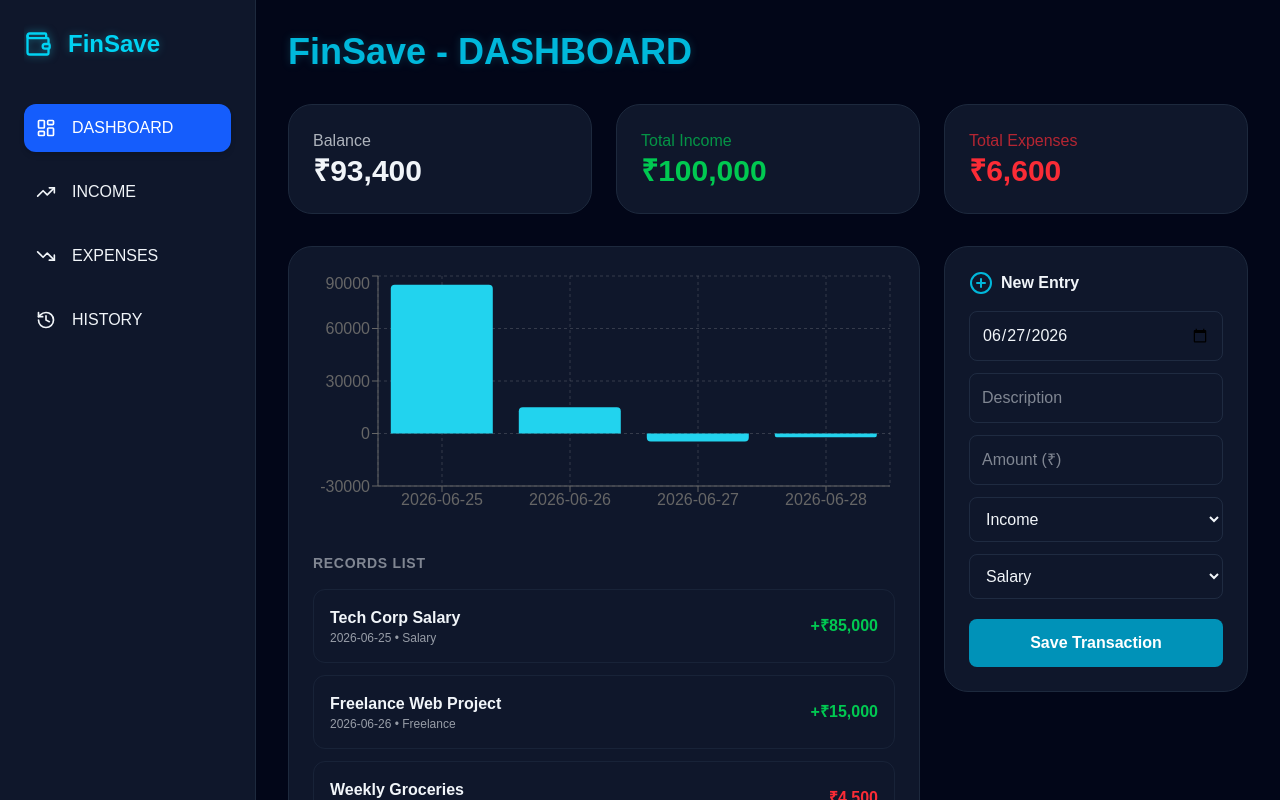
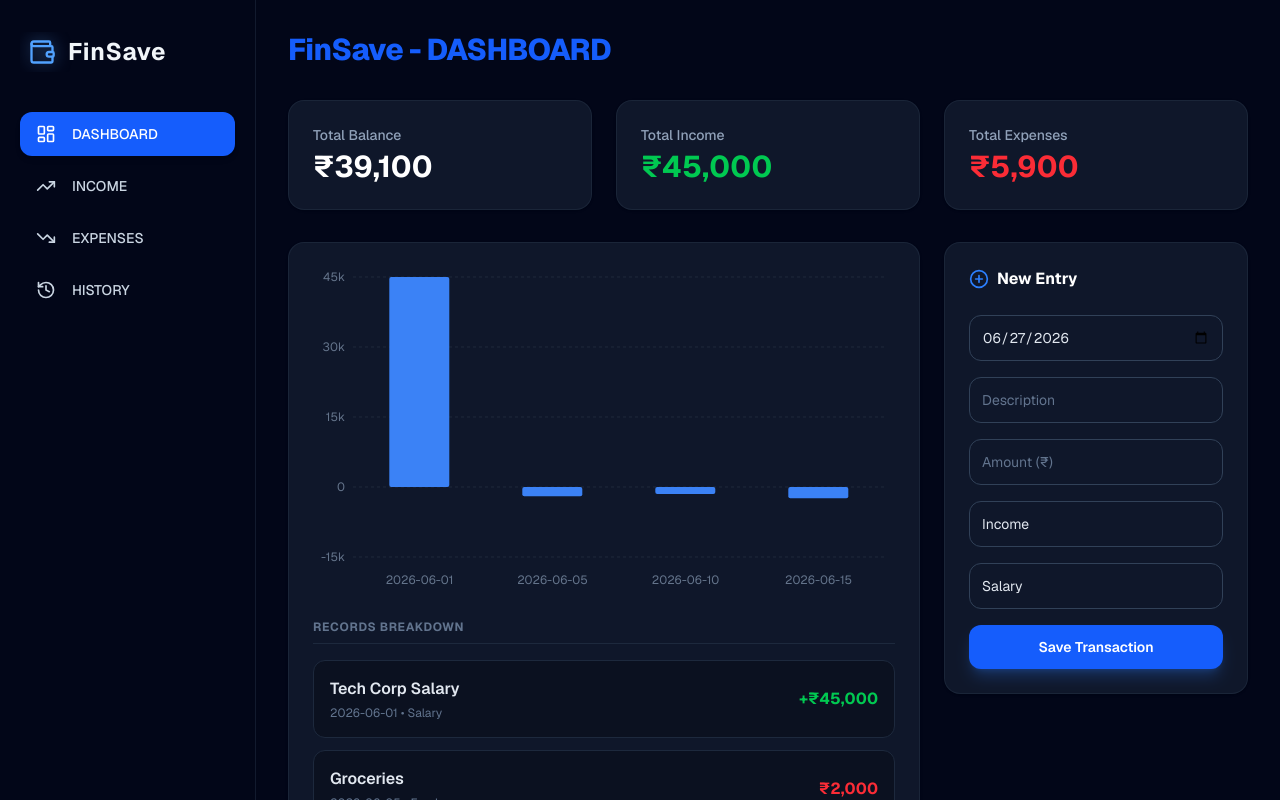
Before and after one commit to jaswanthr-dev/finsave-tracker, a Next.js app: page / in a window 1280 px wide. Shown: the top 800 px of the page. Built offline with nearby package versions, Linux system fonts and the light colour scheme.

Commit message:
feat: match exact UI from design screenshots

```diff
--- a/app/page.tsx
+++ b/app/page.tsx
@@ -15,23 +15,20 @@ interface Transaction {
 const INCOME_CATEGORIES = ['Salary', 'Freelance', 'Trading', 'Investments', 'Business', 'Other'];
 const EXPENSE_CATEGORIES = ['Food', 'Housing', 'Transport', 'Shopping', 'Entertainment', 'Health', 'Utilities', 'General'];
 
-// Example data added for Income and Expense sections
 const INITIAL_DATA: Transaction[] = [
-  { id: 1, date: '2026-06-25', desc: 'Tech Corp Salary', amount: 85000, type: 'Income', category: 'Salary' },
-  { id: 2, date: '2026-06-26', desc: 'Freelance Web Project', amount: 15000, type: 'Income', category: 'Freelance' },
-  { id: 3, date: '2026-06-27', desc: 'Weekly Groceries', amount: -4500, type: 'Expense', category: 'Food' },
-  { id: 4, date: '2026-06-28', desc: 'Electricity Bill', amount: -2100, type: 'Expense', category: 'Utilities' }
+  { id: 1, date: '2026-06-01', desc: 'Tech Corp Salary', amount: 45000, type: 'Income', category: 'Salary' },
+  { id: 2, date: '2026-06-05', desc: 'Groceries', amount: -2000, type: 'Expense', category: 'Food' },
+  { id: 3, date: '2026-06-10', desc: 'Transport', amount: -1500, type: 'Expense', category: 'Transport' },
+  { id: 4, date: '2026-06-15', desc: 'Utilities', amount: -2400, type: 'Expense', category: 'Utilities' }
 ];
 
 export default function FinSaveDashboard() {
   const [isMounted, setIsMounted] = useState<boolean>(false);
   const [isSidebarOpen, setIsSidebarOpen] = useState<boolean>(true);
   const [activePage, setActivePage] = useState<string>('DASHBOARD');
-  const [theme, setTheme] = useState<'light' | 'dark'>('dark');
 
-  // State saves until reload as requested
   const [transactions, setTransactions] = useState<Transaction[]>(INITIAL_DATA);
-  const [formData, setFormData] = useState({ date: new Date().toISOString().split('T')[0], desc: '', amount: '', type: 'Income', category: 'Salary' });
+  const [formData, setFormData] = useState({ date: '2026-06-27', desc: '', amount: '', type: 'Income', category: 'Salary' });
 
   useEffect(() => { setIsMounted(true); }, []);
 
@@ -60,99 +57,117 @@ export default function FinSaveDashboard() {
 
   if (!isMounted) return null;
 
-  const cardClass = theme === 'dark' ? 'bg-slate-900 border-slate-800' : 'bg-white border-slate-200';
+  return (
+    <div className="flex min-h-screen bg-slate-950 text-slate-100 font-sans">
 
-  return (
-    <div className={`flex min-h-screen ${theme === 'dark' ? 'bg-slate-950 text-slate-100' : 'bg-slate-50 text-slate-900'}`}>
+      {/* Sidebar Area - Updated for perfect icon scaling and centering */}
+      <aside className={`border-r border-slate-800/60 py-6 flex flex-col transition-all duration-300 ${isSidebarOpen ? 'w-64 px-5' : 'w-20 px-3'} bg-slate-950 relative z-20`}>
 
-      {/* Sidebar Area */}
-      <aside className={`border-r p-6 flex flex-col transition-all ${isSidebarOpen ? 'w-64' : 'w-20'} ${cardClass}`}>
-        <div className="flex items-center gap-4 mb-10 overflow-hidden h-10">
-          <Wallet size={28} className="shrink-0 text-cyan-400 drop-shadow-[0_0_4px_rgba(34,211,238,0.5)]" />
-          {isSidebarOpen && <h1 className="text-2xl font-black text-cyan-400 drop-shadow-[0_0_4px_rgba(34,211,238,0.3)]">FinSave</h1>}
+        {/* Logo Section */}
+        <div className={`flex items-center gap-3 mb-10 overflow-hidden h-10 mt-2 ${isSidebarOpen ? 'px-2' : 'justify-center'}`}>
+          <Wallet size={28} className="shrink-0 text-blue-400 drop-shadow-[0_0_8px_rgba(96,165,250,0.5)]" />
+          {isSidebarOpen && <h1 className="text-2xl font-bold text-slate-100 tracking-wide whitespace-nowrap">FinSave</h1>}
         </div>
 
-        <nav className="space-y-4">
+        {/* Navigation Links */}
+        <nav className="space-y-2">
           {[ {name: 'DASHBOARD', icon: LayoutDashboard}, {name: 'INCOME', icon: TrendingUp}, {name: 'EXPENSES', icon: TrendingDown}, {name: 'HISTORY', icon: History} ].map(item => (
-            <button key={item.name} onClick={() => setActivePage(item.name)} className={`w-full flex items-center p-3 rounded-xl transition ${activePage === item.name ? 'bg-blue-600 text-white shadow-md' : 'hover:bg-slate-400/10'}`}>
-              <item.icon size={20} className="shrink-0" /> {isSidebarOpen && <span className="ml-4">{item.name}</span>}
+            <button key={item.name} onClick={() => setActivePage(item.name)} className={`w-full flex items-center py-3 rounded-xl transition ${isSidebarOpen ? 'justify-start px-4' : 'justify-center'} ${activePage === item.name ? 'bg-blue-600 text-white shadow-md' : 'text-slate-300 hover:bg-slate-800/50'}`}>
+              <item.icon size={20} className="shrink-0" />
+              {isSidebarOpen && <span className="ml-4 font-medium text-sm whitespace-nowrap">{item.name}</span>}
             </button>
           ))}
         </nav>
 
-        <div className="mt-auto space-y-4 pt-6 border-t border-slate-800/50">
-          <button onClick={() => setIsSidebarOpen(!isSidebarOpen)} className="w-full flex items-center p-3 text-slate-400 hover:text-cyan-400">
-            <Menu size={20} className="shrink-0" /> {isSidebarOpen && <span className="ml-4">Collapse</span>}
+        {/* Bottom Actions */}
+        <div className="mt-auto space-y-2 pt-6">
+          <button onClick={() => setIsSidebarOpen(!isSidebarOpen)} className={`w-full flex items-center py-3 text-slate-400 hover:text-slate-200 transition rounded-xl hover:bg-slate-800/50 ${isSidebarOpen ? 'justify-start px-4' : 'justify-center'}`}>
+            <Menu size={20} className="shrink-0" />
+            {isSidebarOpen && <span className="ml-4 text-sm whitespace-nowrap">Collapse</span>}
           </button>
-          <button onClick={() => setTheme(theme === 'dark' ? 'light' : 'dark')} className="w-full flex items-center p-3 text-slate-400 hover:text-cyan-400">
-            {theme === 'dark' ? <Sun size={20} className="shrink-0"/> : <Moon size={20} className="shrink-0"/>} {isSidebarOpen && <span className="ml-4">{theme === 'dark' ? 'Light Mode' : 'Dark Mode'}</span>}
+          <button className={`w-full flex items-center py-3 text-slate-400 hover:text-slate-200 transition rounded-xl hover:bg-slate-800/50 ${isSidebarOpen ? 'justify-start px-4' : 'justify-center'}`}>
+            <Sun size={20} className="shrink-0"/>
+            {isSidebarOpen && <span className="ml-4 text-sm whitespace-nowrap">Light Mode</span>}
           </button>
         </div>
       </aside>
 
       {/* Main Content Area */}
       <main className="flex-1 p-8 overflow-y-auto">
-        <h2 className="text-4xl font-extrabold text-cyan-500 mb-8 drop-shadow-[0_0_4px_rgba(34,211,238,0.2)]">FinSave - {activePage}</h2>
+        <h2 className="text-3xl font-extrabold text-blue-600 mb-8 tracking-tight">FinSave - {activePage}</h2>
 
-        {/* Dynamic Header Section */}
         <div className="grid grid-cols-1 md:grid-cols-3 gap-6 mb-8">
           {activePage === 'DASHBOARD' && (
             <>
-              <div className={`p-6 rounded-3xl border ${cardClass}`}><p className="opacity-70">Balance</p><h3 className="text-3xl font-bold">₹{stats.balance.toLocaleString()}</h3></div>
-              <div className={`p-6 rounded-3xl border ${cardClass}`}><p className="opacity-70 text-green-500">Total Income</p><h3 className="text-3xl font-bold text-green-500">₹{stats.income.toLocaleString()}</h3></div>
-              <div className={`p-6 rounded-3xl border ${cardClass}`}><p className="opacity-70 text-red-500">Total Expenses</p><h3 className="text-3xl font-bold text-red-500">₹{stats.expense.toLocaleString()}</h3></div>
+              <div className="p-6 rounded-2xl bg-[#0f172a] border border-slate-800/80 shadow-sm"><p className="text-slate-400 text-sm mb-1 font-medium">Total Balance</p><h3 className="text-3xl font-bold text-white">₹{stats.balance.toLocaleString('en-IN')}</h3></div>
+              <div className="p-6 rounded-2xl bg-[#0f172a] border border-slate-800/80 shadow-sm"><p className="text-slate-400 text-sm mb-1 font-medium">Total Income</p><h3 className="text-3xl font-bold text-green-500">₹{stats.income.toLocaleString('en-IN')}</h3></div>
+              <div className="p-6 rounded-2xl bg-[#0f172a] border border-slate-800/80 shadow-sm"><p className="text-slate-400 text-sm mb-1 font-medium">Total Expenses</p><h3 className="text-3xl font-bold text-red-500">₹{stats.expense.toLocaleString('en-IN')}</h3></div>
             </>
           )}
           {activePage === 'INCOME' && (
-            <div className={`p-6 rounded-3xl border col-span-3 ${cardClass}`}><p className="opacity-70 text-green-500">Total Income</p><h3 className="text-5xl font-bold text-green-500">₹{stats.income.toLocaleString()}</h3></div>
+            <div className="p-6 rounded-2xl bg-[#0f172a] border border-green-500/20 shadow-sm col-span-3"><p className="text-green-500/80 text-sm mb-1 font-medium">Total Income Tracked</p><h3 className="text-4xl font-bold text-green-500">₹{stats.income.toLocaleString('en-IN')}</h3></div>
           )}
           {activePage === 'EXPENSES' && (
-            <div className={`p-6 rounded-3xl border col-span-3 ${cardClass}`}><p className="opacity-70 text-red-500">Total Expenses</p><h3 className="text-5xl font-bold text-red-500">₹{stats.expense.toLocaleString()}</h3></div>
+            <div className="p-6 rounded-2xl bg-[#0f172a] border border-red-500/20 shadow-sm col-span-3"><p className="text-red-500/80 text-sm mb-1 font-medium">Total Expenses Tracked</p><h3 className="text-4xl font-bold text-red-500">₹{stats.expense.toLocaleString('en-IN')}</h3></div>
           )}
           {activePage === 'HISTORY' && (
-            <div className={`p-6 rounded-3xl border col-span-3 ${cardClass}`}><p className="opacity-70">Transaction History</p><h3 className="text-3xl font-bold">{transactions.length} Total Records</h3></div>
+            <div className="p-6 rounded-2xl bg-[#0f172a] border border-slate-800/80 shadow-sm col-span-3"><p className="text-slate-400 text-sm mb-1 font-medium">Transaction History</p><h3 className="text-4xl font-bold text-white">{transactions.length} Records</h3></div>
           )}
         </div>
 
-        <div className="grid grid-cols-3 gap-6">
-          <div className={`col-span-2 p-6 rounded-3xl border ${cardClass}`}>
-            <ResponsiveContainer width="100%" height={250}>
-              <BarChart data={filtered}><CartesianGrid strokeDasharray="3 3" opacity={0.2} /><XAxis dataKey="date"/><YAxis/><Tooltip/><Bar dataKey="amount" fill="#22d3ee" radius={[4, 4, 0, 0]}/></BarChart>
+        <div className="grid grid-cols-1 lg:grid-cols-3 gap-6">
+          <div className="lg:col-span-2 p-6 rounded-2xl bg-[#0f172a] border border-slate-800/80 shadow-sm">
+            <ResponsiveContainer width="100%" height={320}>
+              <BarChart data={filtered} margin={{ top: 10, right: 10, left: -20, bottom: 0 }}>
+                <CartesianGrid strokeDasharray="3 3" stroke="#1e293b" vertical={false} />
+                <XAxis dataKey="date" stroke="#64748b" fontSize={12} tickLine={false} axisLine={false} dy={10} />
+                <YAxis stroke="#64748b" fontSize={12} tickLine={false} axisLine={false} tickFormatter={(val) => val >= 1000 || val <= -1000 ? `${val/1000}k` : val} />
+                <Tooltip
+                  cursor={{fill: '#1e293b', opacity: 0.4}}
+                  contentStyle={{backgroundColor: '#020617', borderColor: '#1e293b', borderRadius: '8px', color: '#f8fafc'}}
+                  formatter={(value: number) => `₹${value.toLocaleString('en-IN')}`}
+                />
+                <Bar dataKey="amount" fill="#3b82f6" radius={[2, 2, 2, 2]} maxBarSize={60} />
+              </BarChart>
             </ResponsiveContainer>
 
-            {/* List of Examples / Transactions Below Chart */}
             <div className="mt-8 space-y-3">
-               <h3 className="text-sm font-bold opacity-50 uppercase tracking-wider mb-4">Records List</h3>
+               <h3 className="text-xs font-bold text-slate-500 uppercase tracking-wider mb-4 border-b border-slate-800 pb-2">Records Breakdown</h3>
                {filtered.map(t => (
-                  <div key={t.id} className="flex justify-between items-center p-4 rounded-xl border border-slate-700/30 hover:bg-slate-800/20 transition">
+                  <div key={t.id} className="flex justify-between items-center p-4 rounded-xl border border-slate-800 bg-[#0b1120] hover:border-slate-700 transition">
                      <div>
-                        <p className="font-bold">{t.desc}</p>
-                        <p className="text-xs opacity-60">{t.date} • {t.category}</p>
+                        <p className="font-semibold text-slate-200">{t.desc}</p>
+                        <p className="text-xs text-slate-500 mt-1">{t.date} • {t.category}</p>
                      </div>
                      <p className={`font-bold ${t.amount > 0 ? 'text-green-500' : 'text-red-500'}`}>
-                        {t.amount > 0 ? '+' : ''}₹{Math.abs(t.amount).toLocaleString()}
+                        {t.amount > 0 ? '+' : ''}₹{Math.abs(t.amount).toLocaleString('en-IN')}
                      </p>
                   </div>
                ))}
-               {filtered.length === 0 && <p className="opacity-50 text-center py-4">No records found.</p>}
+               {filtered.length === 0 && <p className="text-slate-500 text-sm text-center py-6">No records found for this section.</p>}
             </div>
           </div>
 
-          <div className={`p-6 rounded-3xl border h-fit sticky top-8 ${cardClass}`}>
-            <h3 className="font-bold mb-4 flex items-center gap-2"><PlusCircle className="text-cyan-500"/> New Entry</h3>
-            <input type="date" className="w-full p-3 mb-3 bg-transparent border border-slate-700/50 rounded-lg" onChange={(e) => setFormData({...formData, date: e.target.value})} value={formData.date}/>
+          <div className="p-6 rounded-2xl bg-[#0f172a] border border-slate-800/80 shadow-sm h-fit sticky top-8">
+            <h3 className="font-bold mb-6 flex items-center gap-2 text-white"><PlusCircle size={20} className="text-blue-500"/> New Entry</h3>
 
-            {/* Input placeholder updated to 'Description' */}
-            <input type="text" placeholder="Description" className="w-full p-3 mb-3 bg-transparent border border-slate-700/50 rounded-lg focus:border-cyan-500 outline-none" onChange={(e) => setFormData({...formData, desc: e.target.value})} value={formData.desc}/>
+            <div className="space-y-4">
+                <input type="date" className="w-full p-3 bg-transparent border border-slate-700 rounded-xl focus:border-blue-500 focus:ring-1 focus:ring-blue-500 outline-none text-slate-200 text-sm transition" onChange={(e) => setFormData({...formData, date: e.target.value})} value={formData.date}/>
 
-            <input type="number" placeholder="Amount (₹)" className="w-full p-3 mb-3 bg-transparent border border-slate-700/50 rounded-lg focus:border-cyan-500 outline-none" onChange={(e) => setFormData({...formData, amount: e.target.value})} value={formData.amount}/>
-            <select className="w-full p-3 mb-3 bg-transparent border border-slate-700/50 rounded-lg" onChange={(e) => setFormData({...formData, type: e.target.value, category: e.target.value === 'Income' ? INCOME_CATEGORIES[0] : EXPENSE_CATEGORIES[0]})}>
-              <option value="Income">Income</option><option value="Expense">Expense</option>
-            </select>
-            <select className="w-full p-3 mb-5 bg-transparent border border-slate-700/50 rounded-lg" onChange={(e) => setFormData({...formData, category: e.target.value})} value={formData.category}>
-              {(formData.type === 'Income' ? INCOME_CATEGORIES : EXPENSE_CATEGORIES).map(c => <option key={c} value={c}>{c}</option>)}
-            </select>
-            <button onClick={addTransaction} className="w-full bg-cyan-600 hover:bg-cyan-500 text-white p-3 rounded-lg font-bold transition">Save Transaction</button>
+                <input type="text" placeholder="Description" className="w-full p-3 bg-transparent border border-slate-700 rounded-xl focus:border-blue-500 focus:ring-1 focus:ring-blue-500 outline-none text-slate-200 text-sm transition placeholder:text-slate-500" onChange={(e) => setFormData({...formData, desc: e.target.value})} value={formData.desc}/>
+
+                <input type="number" placeholder="Amount (₹)" className="w-full p-3 bg-transparent border border-slate-700 rounded-xl focus:border-blue-500 focus:ring-1 focus:ring-blue-500 outline-none text-slate-200 text-sm transition placeholder:text-slate-500" onChange={(e) => setFormData({...formData, amount: e.target.value})} value={formData.amount}/>
+
+                <select className="w-full p-3 bg-[#0f172a] border border-slate-700 rounded-xl focus:border-blue-500 outline-none text-slate-200 text-sm transition appearance-none" onChange={(e) => setFormData({...formData, type: e.target.value, category: e.target.value === 'Income' ? INCOME_CATEGORIES[0] : EXPENSE_CATEGORIES[0]})}>
+                <option value="Income">Income</option><option value="Expense">Expense</option>
+                </select>
+
+                <select className="w-full p-3 bg-[#0f172a] border border-slate-700 rounded-xl focus:border-blue-500 outline-none text-slate-200 text-sm transition appearance-none mb-2" onChange={(e) => setFormData({...formData, category: e.target.value})} value={formData.category}>
+                {(formData.type === 'Income' ? INCOME_CATEGORIES : EXPENSE_CATEGORIES).map(c => <option key={c} value={c}>{c}</option>)}
+                </select>
+
+                <button onClick={addTransaction} className="w-full bg-blue-600 hover:bg-blue-500 text-white p-3 rounded-xl font-semibold text-sm transition shadow-lg shadow-blue-500/25 mt-2">Save Transaction</button>
+            </div>
           </div>
         </div>
       </main>
```
